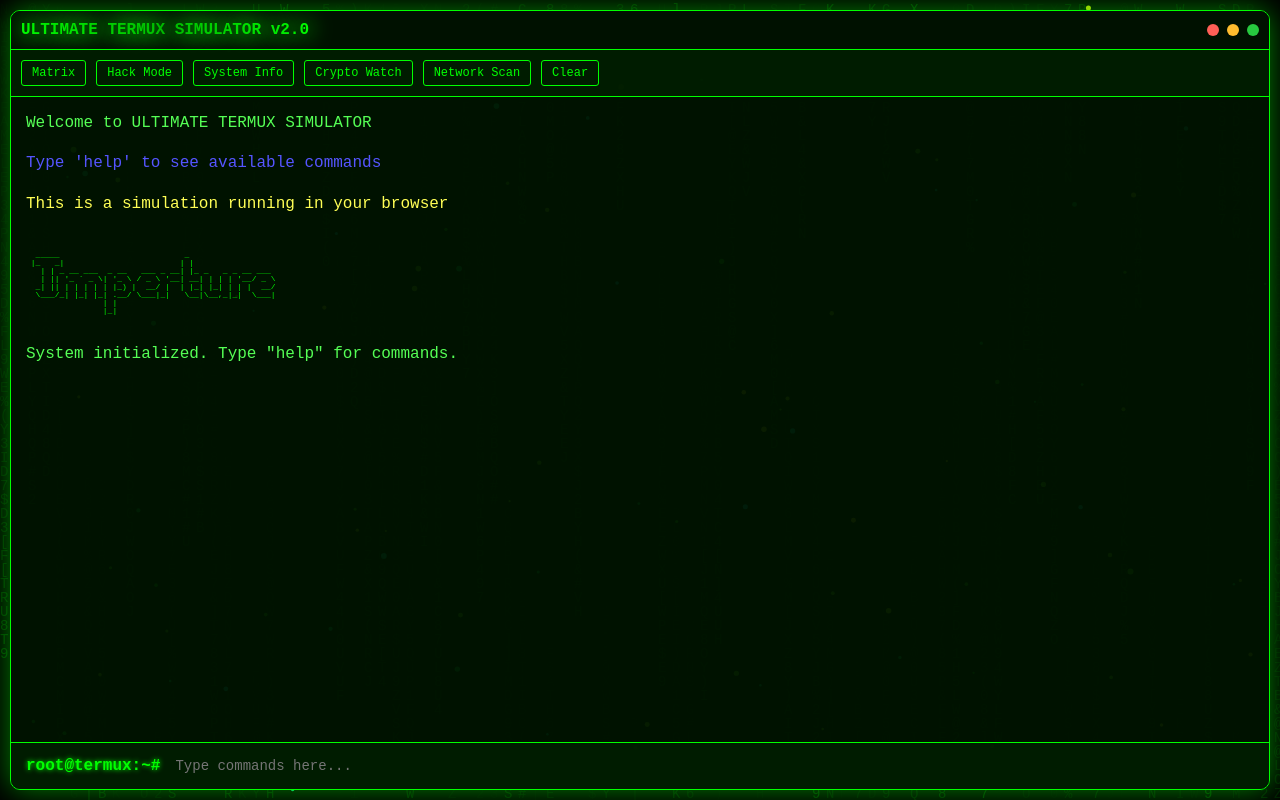
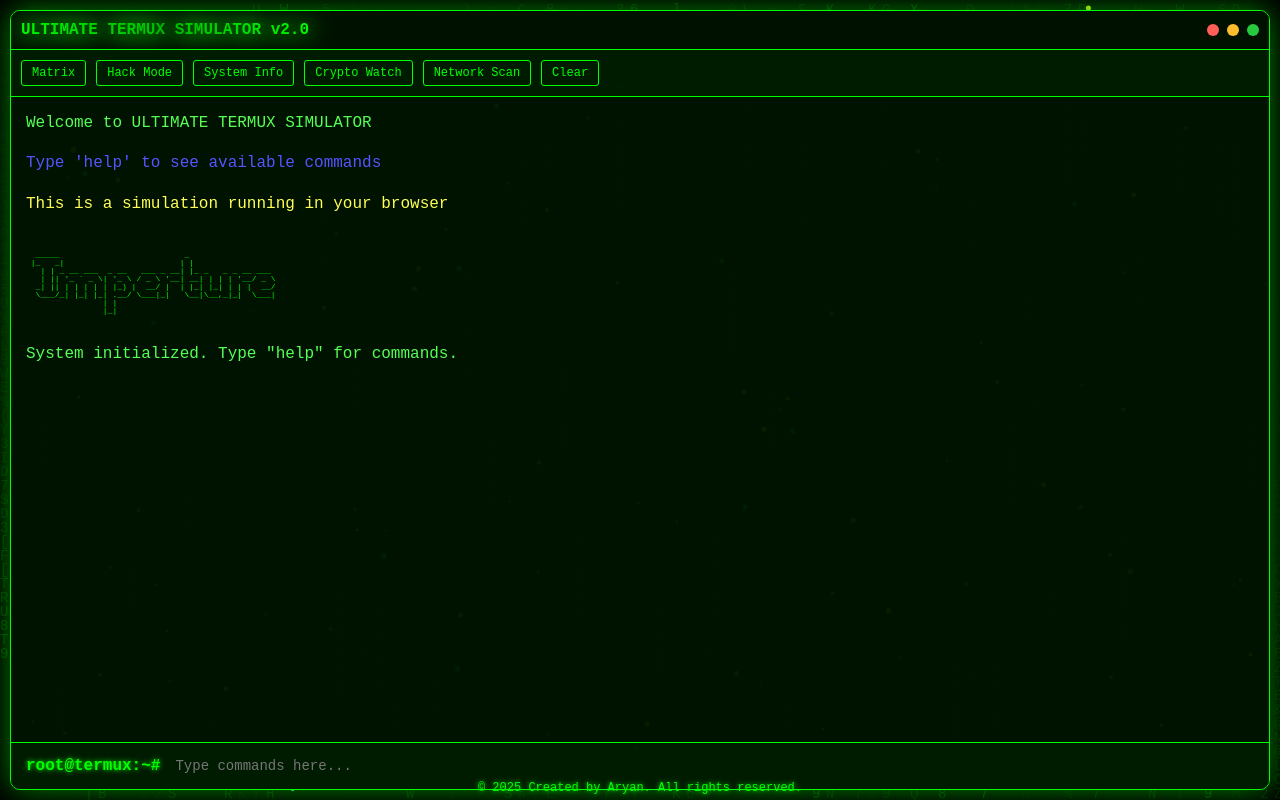
Before and after one commit to aryanbansal2/Backchodi2, a plain HTML site: page Index.html in a window 1280 px wide. Drawn offline with Linux system fonts and the light colour scheme; animation ran at ten frames a second.

Commit message:
Index.html

```diff
--- a/Index.html
+++ b/Index.html
@@ -559,5 +559,22 @@
             commandInput.focus();
         });
     </script>
+    <footer class="footer">
+        <p>© 2025 Created by Aryan. All rights reserved.</p>
+    </footer>
+    <style>
+        .footer {
+            position: fixed;
+            bottom: 5px;
+            left: 0;
+            width: 100%;
+            text-align: center;
+            font-size: 12px;
+            color: #0f0;
+            text-shadow: 0 0 5px #0f0;
+            font-family: 'Courier New', monospace;
+            z-index: 3;
+        }
+    </style>
 </body>
   </html>
```
